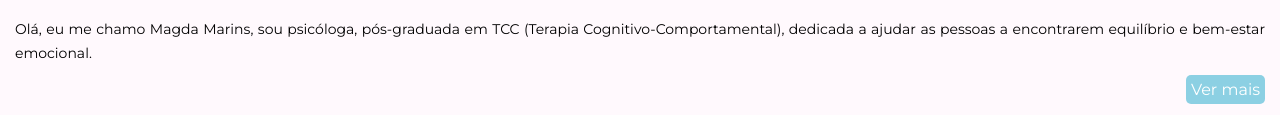
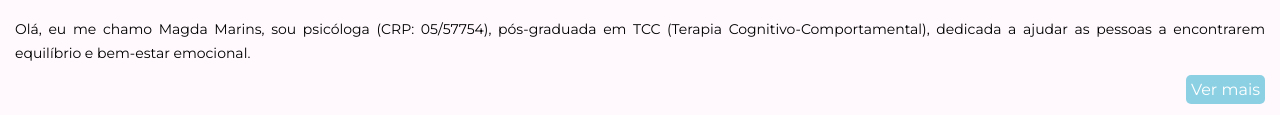
Before and after one commit to luanTanikawa/novoSiteMagda, a plain HTML site: page index.html in a window 1280 px wide. Shown: the part 1660-1775 px from the top of the page. Drawn offline with Linux system fonts and the light colour scheme.

Commit message:
Update index.html

```diff
--- a/index.html
+++ b/index.html
@@ -64,8 +64,7 @@
                     <img src="imagens/fotomagda2celular.png" alt="" class="picture-magda2">
                     <div class="myself">
                         <p>
-                            Olá, eu me chamo Magda Marins, sou psicóloga, pós-graduada em TCC (Terapia Cognitivo-Comportamental), dedicada a ajudar
-                            as pessoas a encontrarem equilíbrio e bem-estar emocional.
+                            Olá, eu me chamo Magda Marins, sou psicóloga (CRP: 05/57754), pós-graduada em TCC (Terapia Cognitivo-Comportamental), dedicada a ajudar as pessoas a encontrarem equilíbrio e bem-estar emocional.
                         </p>
                         <p>
                             Além da especialidade, possuo diversos cursos na área para melhor atender o público. Trabalho com atendimento clínico individual a adolescentes, adultos, e idosos em clínica particular. Os atendimentos ocorrem na modalidade online ou presencial.
```
